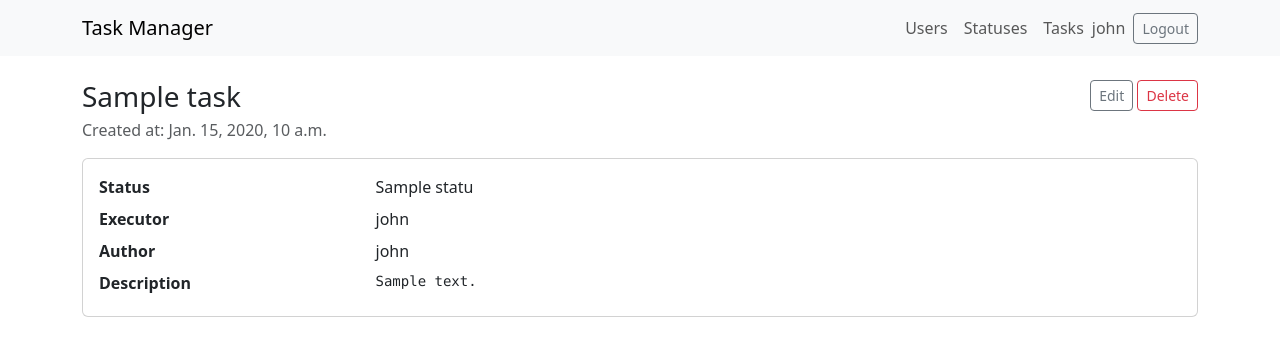
After one commit to chifcrow/python-project-52, a Django app: page /tasks/1/ in a window 1280 px wide. The commit adds this page. Shown: the top 356 px of the page. Run offline with Django 5.2, Linux system fonts and the light colour scheme; a user stored in the database is signed in; data comes from the database, SQL or seed files in the repository; tables that the repository leaves empty hold one stand-in row (values such as "Sample post"); some libraries are stand-ins or nearby versions.

Commit message:
Add tasks CRUD with auth, messages, and tests

```diff
--- a/task_manager/urls.py
+++ b/task_manager/urls.py
@@ -11,6 +11,7 @@ urlpatterns = [
     path("healthz", healthz, name="healthz"),
     path("users/", include("users.urls", namespace="users")),
     path("statuses/", include("statuses.urls", namespace="statuses")),
+    path("tasks/", include("tasks.urls", namespace="tasks")),
     path("login/", auth_views.LoginView.as_view(), name="login"),
     path(
         "logout/",
--- /dev/null
+++ b/tasks/models.py
@@ -0,0 +1,31 @@
+# tasks/models.py
+
+from django.conf import settings
+from django.db import models
+
+from statuses.models import Status
+
+
+class Task(models.Model):
+    name = models.CharField(max_length=255)
+    description = models.TextField(blank=True)
+    status = models.ForeignKey(Status, on_delete=models.PROTECT)
+    author = models.ForeignKey(
+        settings.AUTH_USER_MODEL,
+        on_delete=models.PROTECT,
+        related_name="authored_tasks",
+    )
+    executor = models.ForeignKey(
+        settings.AUTH_USER_MODEL,
+        on_delete=models.SET_NULL,
+        null=True,
+        blank=True,
+        related_name="executed_tasks",
+    )
+    created_at = models.DateTimeField(auto_now_add=True)
+
+    class Meta:
+        ordering = ["id"]
+
+    def __str__(self) -> str:
+        return self.name
--- /dev/null
+++ b/tasks/urls.py
@@ -0,0 +1,21 @@
+# tasks/urls.py
+
+from django.urls import path
+
+from tasks.views import (
+    TaskCreateView,
+    TaskDeleteView,
+    TaskDetailView,
+    TaskListView,
+    TaskUpdateView,
+)
+
+app_name = "tasks"
+
+urlpatterns = [
+    path("", TaskListView.as_view(), name="list"),
+    path("create/", TaskCreateView.as_view(), name="create"),
+    path("<int:pk>/", TaskDetailView.as_view(), name="detail"),
+    path("<int:pk>/update/", TaskUpdateView.as_view(), name="update"),
+    path("<int:pk>/delete/", TaskDeleteView.as_view(), name="delete"),
+]
--- /dev/null
+++ b/tasks/views.py
@@ -0,0 +1,70 @@
+# tasks/views.py
+
+from django.contrib import messages
+from django.contrib.auth.mixins import LoginRequiredMixin, UserPassesTestMixin
+from django.http import HttpResponseRedirect
+from django.urls import reverse, reverse_lazy
+from django.views.generic import (CreateView,
+                                  DeleteView,
+                                  DetailView,
+                                  ListView,
+                                  UpdateView
+                                  )
+
+from tasks.forms import TaskForm
+from tasks.models import Task
+
+
+class TaskListView(LoginRequiredMixin, ListView):
+    model = Task
+    template_name = "tasks/task_list.html"
+    context_object_name = "tasks"
+
+
+class TaskDetailView(LoginRequiredMixin, DetailView):
+    model = Task
+    template_name = "tasks/task_detail.html"
+    context_object_name = "task"
+
+
+class TaskCreateView(LoginRequiredMixin, CreateView):
+    model = Task
+    form_class = TaskForm
+    template_name = "tasks/task_form.html"
+    success_url = reverse_lazy("tasks:list")
+
+    def form_valid(self, form):
+        form.instance.author = self.request.user
+        response = super().form_valid(form)
+        messages.success(self.request, "Task created successfully.")
+        return response
+
+
+class TaskUpdateView(LoginRequiredMixin, UpdateView):
+    model = Task
+    form_class = TaskForm
+    template_name = "tasks/task_update.html"
+    success_url = reverse_lazy("tasks:list")
+
+    def form_valid(self, form):
+        response = super().form_valid(form)
+        messages.success(self.request, "Task updated successfully.")
+        return response
+
+
+class TaskDeleteView(LoginRequiredMixin, UserPassesTestMixin, DeleteView):
+    model = Task
+    template_name = "tasks/task_confirm_delete.html"
+    success_url = reverse_lazy("tasks:list")
+
+    def test_func(self) -> bool:
+        return self.request.user.pk == self.get_object().author_id
+
+    def handle_no_permission(self):
+        messages.error(self.request, "Only the author can delete this task.")
+        return HttpResponseRedirect(reverse("tasks:list"))
+
+    def form_valid(self, form):
+        response = super().form_valid(form)
+        messages.success(self.request, "Task deleted successfully.")
+        return response
--- a/templates/base.html
+++ b/templates/base.html
@@ -39,6 +39,12 @@
                             {% trans "Statuses" %}
                         </a>
                     </li>
+                    <li class="nav-item">
+                        <a class="nav-link" href="{% url 'tasks:list' %}">
+                            {% trans "Tasks" %}
+                        </a>
+                    </li>
+
                     <li class="nav-item me-2">
                         <span class="navbar-text">
                             {{ user.username }}
--- /dev/null
+++ b/templates/tasks/task_detail.html
@@ -0,0 +1,49 @@
+{% extends "base.html" %}
+{% load i18n %}
+
+{% block title %}{{ task.name }}{% endblock %}
+
+{% block content %}
+<div class="d-flex justify-content-between align-items-start mb-3">
+    <div>
+        <h1 class="h3 mb-1">{{ task.name }}</h1>
+        <div class="text-muted">
+            {% trans "Created at" %}: {{ task.created_at }}
+        </div>
+    </div>
+    <div class="text-end">
+        <a class="btn btn-sm btn-outline-secondary"
+           href="{% url 'tasks:update' task.pk %}">
+            {% trans "Edit" %}
+        </a>
+        <a class="btn btn-sm btn-outline-danger"
+           href="{% url 'tasks:delete' task.pk %}">
+            {% trans "Delete" %}
+        </a>
+    </div>
+</div>
+
+<div class="card">
+    <div class="card-body">
+        <dl class="row mb-0">
+            <dt class="col-sm-3">{% trans "Status" %}</dt>
+            <dd class="col-sm-9">{{ task.status.name }}</dd>
+
+            <dt class="col-sm-3">{% trans "Executor" %}</dt>
+            <dd class="col-sm-9">{{ task.executor.username|default:"-" }}</dd>
+
+            <dt class="col-sm-3">{% trans "Author" %}</dt>
+            <dd class="col-sm-9">{{ task.author.username }}</dd>
+
+            <dt class="col-sm-3">{% trans "Description" %}</dt>
+            <dd class="col-sm-9">
+                {% if task.description %}
+                    <pre class="mb-0">{{ task.description }}</pre>
+                {% else %}
+                    <span class="text-muted">-</span>
+                {% endif %}
+            </dd>
+        </dl>
+    </div>
+</div>
+{% endblock %}
```
Also changed, not shown: task_manager/settings.py (+12 -0 lines), tasks/forms.py (added, +11 -0 lines), tasks/test_tasks.py (added, +145 -0 lines), templates/tasks/task_confirm_delete.html (added, +22 -0 lines), templates/tasks/task_form.html (added, +20 -0 lines), templates/tasks/task_list.html (added, +57 -0 lines), templates/tasks/task_update.html (added, +20 -0 lines), tasks/migrations/0001_initial.py (added), tasks/migrations/__init__.py (added).
